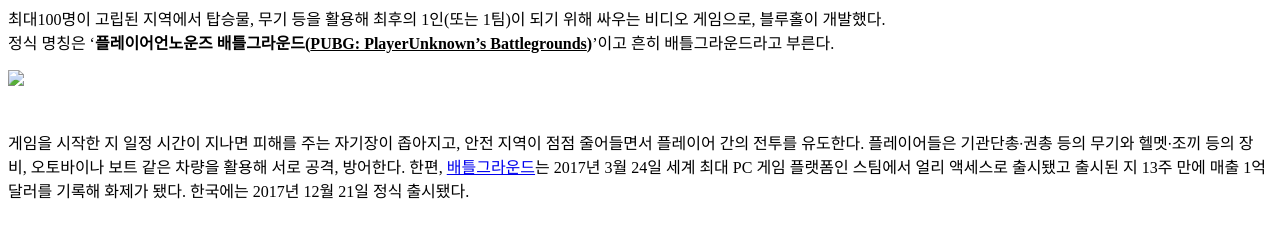
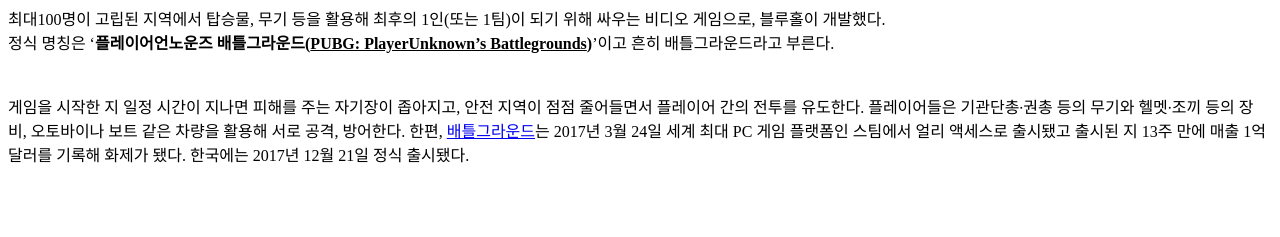
Before and after one commit to dltmdrl0223/web, a plain HTML site: page 1.html in a window 1280 px wide. Shown: the part 195-432 px from the top of the page. Drawn offline with Linux system fonts and the light colour scheme.

Commit message:
Update 1.html

```diff
--- a/1.html
+++ b/1.html
@@ -14,7 +14,7 @@
 <h2>Battle ground</h2>
   <p>최대100명이 고립된 지역에서 탑승물, 무기 등을 활용해 최후의 1인(또는 1팀)이 되기 위해 싸우는 비디오 게임으로, 블루홀이 개발했다.
   <br>정식 명칭은 ‘<strong>플레이어언노운즈 배틀그라운드(<u>PUBG: PlayerUnknown’s Battlegrounds</u>)</strong>’이고 흔히  배틀그라운드라고 부른다.</p>
-  <img src="Battle ground.jpg" width="350px;">
+
   <p style="margin-top:40px;">게임을 시작한 지 일정 시간이 지나면 피해를 주는 자기장이 좁아지고, 안전 지역이 점점 줄어들면서 플레이어 간의 전투를 유도한다. 플레이어들은 기관단총∙권총 등의 무기와 헬멧∙조끼 등의 장비, 오토바이나 보트 같은 차량을 활용해 서로 공격, 방어한다.
   한편, <a href="http://pubg.game.daum.net/pubg/index.daum" target="_blank" title="kakao Battle ground">배틀그라운드</a>는 2017년 3월 24일 세계 최대 PC 게임 플랫폼인 스팀에서 얼리 액세스로 출시됐고 출시된 지 13주 만에 매출 1억 달러를 기록해 화제가 됐다. 한국에는 2017년 12월 21일 정식 출시됐다.</p>
 </body>
```
